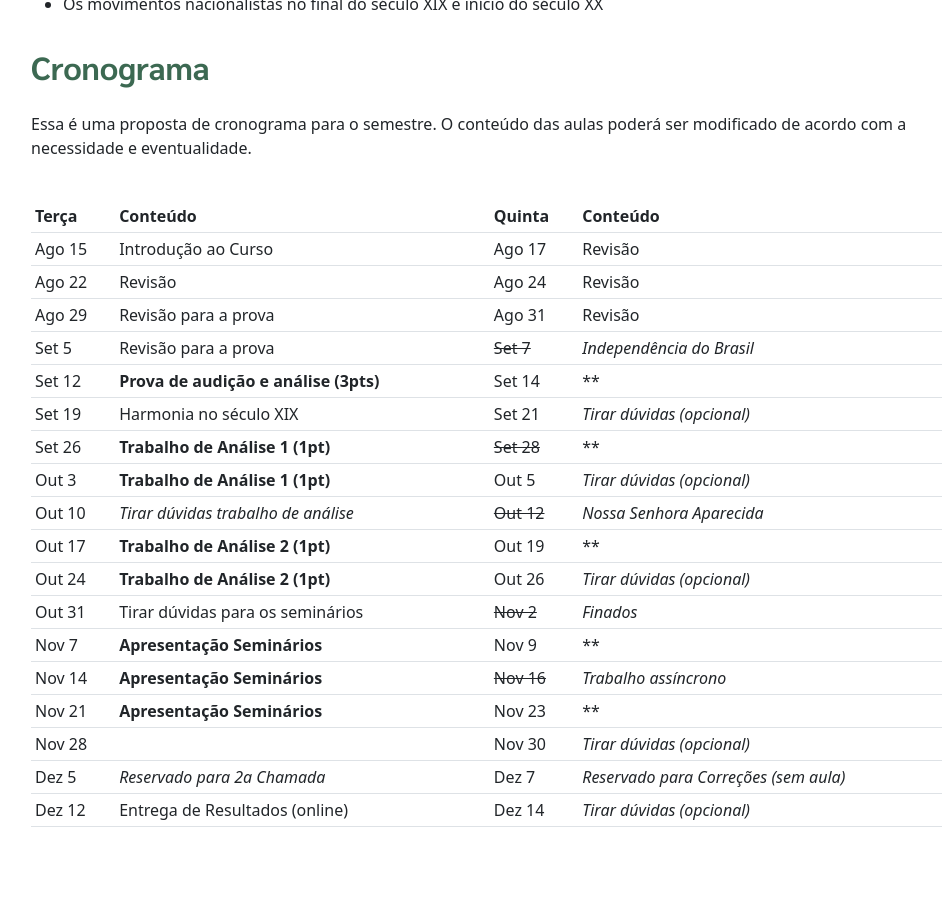
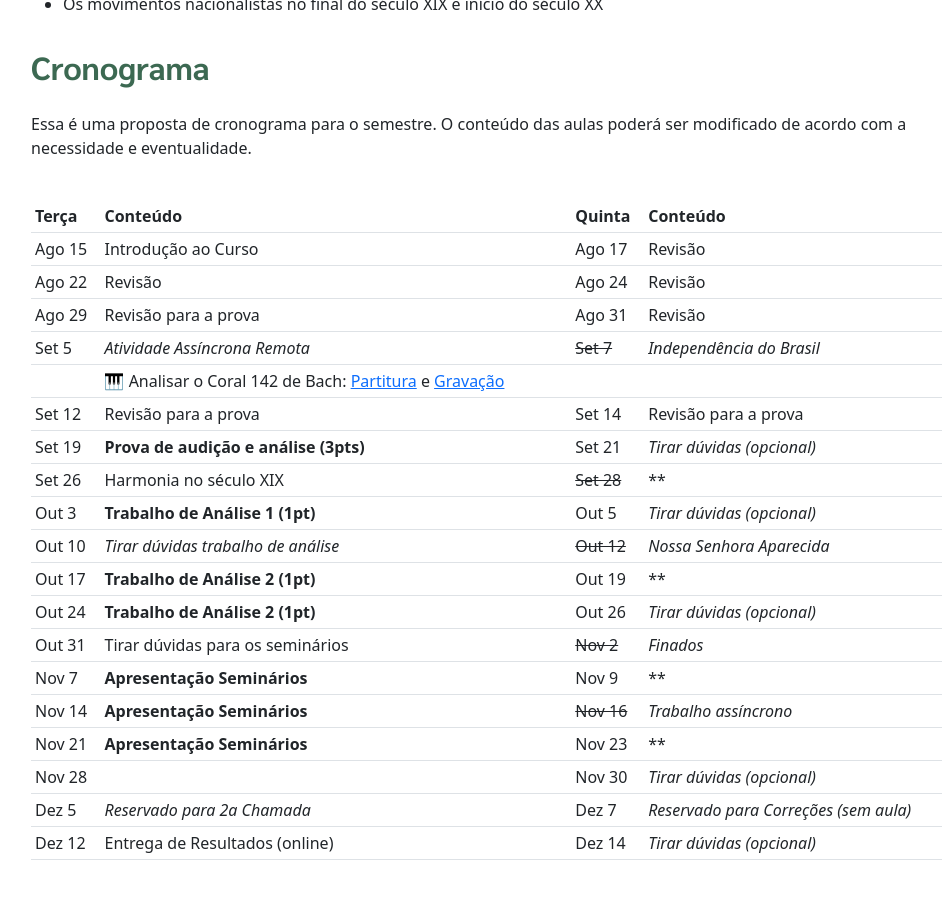
Before and after one commit to pedrokroger/pedrokroger.github.io, a Jekyll site: the page built from pages/musa76-lem8.md, in a window 1280 px wide and 900 px high, scrolled down 2290 px. Shown: the whole window, without its empty margins (51-993 px from the left). Built offline with Jekyll 4.4.1, drawn with Linux system fonts in a browser that asks for light colours; before the commit the page ends 3157 px from its top, so only the background shows below that.

Commit message:
Atualiza cronograma LEM

```diff
--- a/pages/musa76-lem8.md
+++ b/pages/musa76-lem8.md
@@ -104,23 +104,27 @@ aluno(a) e deverá ter algum recurso harmônico interessante. A apresentação o
 Essa é uma proposta de cronograma para o semestre. O conteúdo das aulas poderá
 ser modificado de acordo com a necessidade e eventualidade.
 
-| Terça  | Conteúdo                              | Quinta     | Conteúdo                              |
-|--------|---------------------------------------|------------|---------------------------------------|
-| Ago 15 | Introdução ao Curso                   | Ago 17     | Revisão                               |
-| Ago 22 | Revisão                               | Ago 24     | Revisão                               |
-| Ago 29 | Revisão para a prova                  | Ago 31     | Revisão                               |
-| Set 5  | Revisão para a prova                  | ~~Set 7~~  | _Independência do Brasil_             |
-| Set 12 | **Prova de audição e análise (3pts)** | Set 14     | \*\*                                  |
-| Set 19 | Harmonia no século XIX                | Set 21     | _Tirar dúvidas (opcional)_            |
-| Set 26 | **Trabalho de Análise 1 (1pt)**       | ~~Set 28~~ | \*\*                                  |
-| Out 3  | **Trabalho de Análise 1 (1pt)**       | Out 5      | _Tirar dúvidas (opcional)_            |
-| Out 10 | _Tirar dúvidas trabalho de análise_   | ~~Out 12~~ | _Nossa Senhora Aparecida_             |
-| Out 17 | **Trabalho de Análise 2 (1pt)**       | Out 19     | \*\*                                  |
-| Out 24 | **Trabalho de Análise 2 (1pt)**       | Out 26     | _Tirar dúvidas (opcional)_            |
-| Out 31 | Tirar dúvidas para os seminários      | ~~Nov 2~~  | _Finados_                             |
-| Nov 7  | **Apresentação Seminários**           | Nov 9      | \*\*                                  |
-| Nov 14 | **Apresentação Seminários**           | ~~Nov 16~~ | _Trabalho assíncrono_                 |
-| Nov 21 | **Apresentação Seminários**           | Nov 23     | \*\*                                  |
-| Nov 28 |                                       | Nov 30     | _Tirar dúvidas (opcional)_            |
-| Dez 5  | _Reservado para 2a Chamada_           | Dez 7      | _Reservado para Correções (sem aula)_ |
-| Dez 12 | Entrega de Resultados (online)        | Dez 14     | _Tirar dúvidas (opcional)_            |
+| Terça  | Conteúdo                                                       | Quinta     | Conteúdo                              |
+|--------|----------------------------------------------------------------|------------|---------------------------------------|
+| Ago 15 | Introdução ao Curso                                            | Ago 17     | Revisão                               |
+| Ago 22 | Revisão                                                        | Ago 24     | Revisão                               |
+| Ago 29 | Revisão para a prova                                           | Ago 31     | Revisão                               |
+| Set 5  | *Atividade Assíncrona Remota*                                  | ~~Set 7~~  | _Independência do Brasil_             |
+|        | 🎹 Analisar o Coral 142 de Bach: [Partitura][21] e [Gravação][20]                                                         |
+| Set 12 | Revisão para a prova                                           | Set 14     | Revisão para a prova                  |
+| Set 19 | **Prova de audição e análise (3pts)**                          | Set 21     | _Tirar dúvidas (opcional)_            |
+| Set 26 | Harmonia no século XIX                                         | ~~Set 28~~ | \*\*                                  |
+| Out 3  | **Trabalho de Análise 1 (1pt)**                                | Out 5      | _Tirar dúvidas (opcional)_            |
+| Out 10 | _Tirar dúvidas trabalho de análise_                            | ~~Out 12~~ | _Nossa Senhora Aparecida_             |
+| Out 17 | **Trabalho de Análise 2 (1pt)**                                | Out 19     | \*\*                                  |
+| Out 24 | **Trabalho de Análise 2 (1pt)**                                | Out 26     | _Tirar dúvidas (opcional)_            |
+| Out 31 | Tirar dúvidas para os seminários                               | ~~Nov 2~~  | _Finados_                             |
+| Nov 7  | **Apresentação Seminários**                                    | Nov 9      | \*\*                                  |
+| Nov 14 | **Apresentação Seminários**                                    | ~~Nov 16~~ | _Trabalho assíncrono_                 |
+| Nov 21 | **Apresentação Seminários**                                    | Nov 23     | \*\*                                  |
+| Nov 28 |                                                                | Nov 30     | _Tirar dúvidas (opcional)_            |
+| Dez 5  | _Reservado para 2a Chamada_                                    | Dez 7      | _Reservado para Correções (sem aula)_ |
+| Dez 12 | Entrega de Resultados (online)                                 | Dez 14     | _Tirar dúvidas (opcional)_            |
+
+[20]: https://www.dropbox.com/scl/fi/ivfbpky009hffqocb35g4/Bach-Coral-142.m4a?rlkey=3chc8ykjhj76c5k16nweo6pmd&dl=0
+[21]: https://www.dropbox.com/scl/fi/366hua6q0bffjjlar7r6j/Bach-Coral-142.pdf?rlkey=t1tf8btt8w3pnhr5tjool0rvi&dl=0
```
